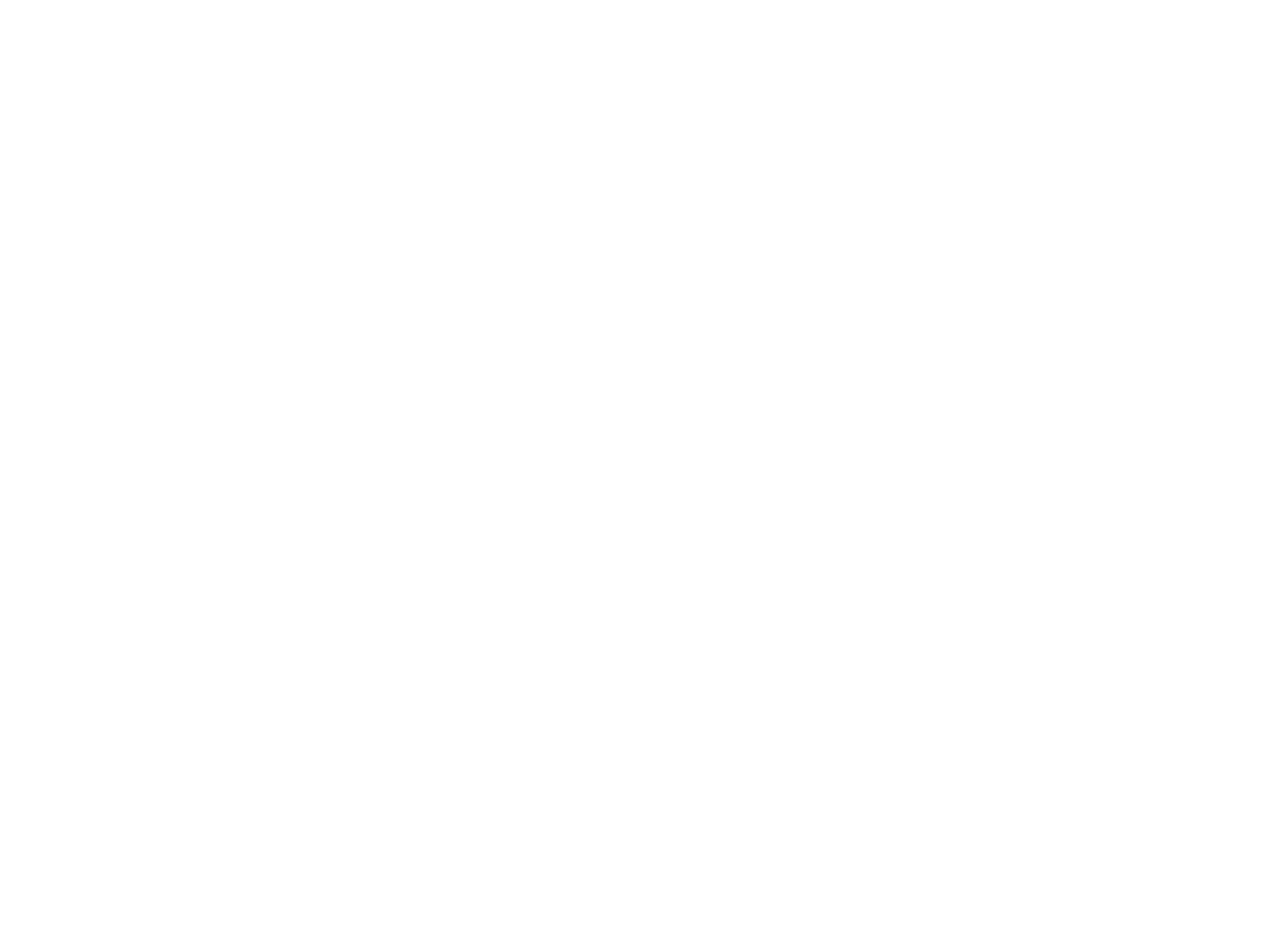
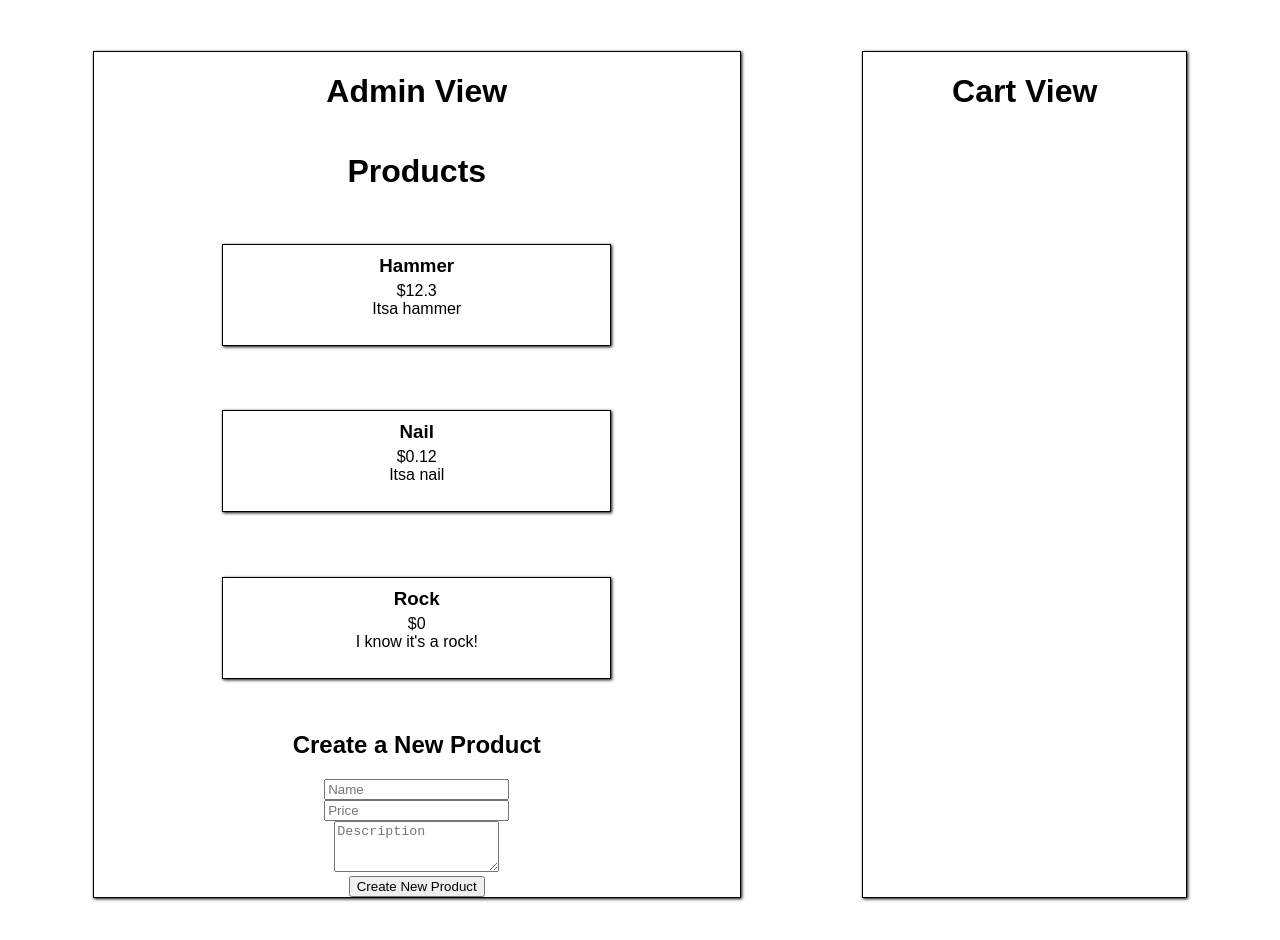
Before and after one commit to RedKing7/react-hardware-store, a React (Create React App) app: page / in a window 1280 px wide. Shown: the part 200-1140 px from the top of the page. Before the commit the page ends 800 px from the top, so only its background shows below. Built offline with nearby package versions, Linux system fonts and the light colour scheme.

Commit message:
styling, add product added

```diff
--- a/src/App.css
+++ b/src/App.css
@@ -26,3 +26,45 @@
   from { transform: rotate(0deg); }
   to { transform: rotate(360deg); }
 }
+
+.main{
+  display: flex;
+  justify-content: space-between;
+  width: 95%;
+  margin: 0 auto;
+}
+
+.shop{
+  border: 1px solid black;
+  width: 60%;
+  min-height: 500px;
+  box-shadow: 1px 1px 3px black;
+  margin: 5%;
+}
+
+.products{
+  display: flex;
+  flex-direction: column;
+  align-items: center;
+}
+
+.product{
+  border: 1px solid black;
+  width: 60%;
+  min-height: 100px;
+  box-shadow: 1px 1px 3px black;
+  margin: 5%;
+}
+
+.product h3{
+  margin-bottom: 5px;
+  margin-top: 10px;
+}
+
+.cart{
+  border: 1px solid black;
+  width: 30%;
+  min-height: 500px;
+  box-shadow: 1px 1px 3px black;
+  margin: 5%;
+}
--- /dev/null
+++ b/src/components/AdminView.jsx
@@ -0,0 +1,26 @@
+import React, { Component } from 'react';
+
+import ProductList from './ProductList'
+import ProductForm from './ProductForm'
+
+class AdminView extends Component{
+
+   render(){
+      return(
+         <div>
+            <h1>Admin View</h1>
+
+            <ProductList
+                  productList={this.props.productList}
+                  isAdmin={this.isAdmin}
+            />
+
+            <ProductForm
+                  addProductToProductList={this.props.addProductToProductList}
+            />
+         </div>
+      )
+   }
+}
+
+export default AdminView;
--- /dev/null
+++ b/src/components/CartView.jsx
@@ -0,0 +1,13 @@
+import React, { Component } from 'react';
+
+class CartView extends Component {
+   render() {
+      return (
+         <div className='cart'>
+            <h1>Cart View</h1>
+         </div>
+      );
+   }
+}
+
+export default CartView;
--- a/src/components/HomePage.jsx
+++ b/src/components/HomePage.jsx
@@ -1,15 +1,48 @@
 import React, { Component } from 'react';
 
-import Header from './Header'
+import Header from './Header';
+import Shop from './Shop';
 
 class HomePage extends Component {
+   constructor(){
+      super();
+      this.state = {
+         productList: [
+            {
+               productName: 'Hammer',
+               description: 'Itsa hammer',
+               price: 12.3
+            },
+            {
+               productName: 'Nail',
+               description: 'Itsa nail',
+               price: 0.12
+            },
+            {
+               productName: 'Rock',
+               description: 'I know it\'s a rock!',
+               price: 0.00
+            }
+         ]
+      };
+   }
+
+   addProductToProductList = (newProduct) =>{
+      const newProductList = [...this.state.productList];
+      newProductList.push(newProduct);
+      this.setState({productList: newProductList});
+   }
+
    render(){
       return(
          <div>
-            <div className='App-header'>
+            <header className='App-header'>
                <Header/>
-            </div>
-            {/* this.state.adminLoggedIn ? <Admin /> : <User /> */}
+            </header>
+            <Shop
+               productList={this.state.productList}
+               addProductToProductList={this.addProductToProductList}
+            />
          </div>
       )
    }
--- /dev/null
+++ b/src/components/Product.jsx
@@ -0,0 +1,32 @@
+// import React, { Component } from 'react';
+import React from 'react'
+//Dumb/stateless component
+
+const Product = ({productName, price, description}) =>{
+   return(
+      <div className='product'>
+         <h3>{productName}</h3>
+         <div>${price}</div>
+         <div>{description}</div>
+         {/* <button>Add to cart</button> */}
+      </div>
+   )
+}
+
+// class Product extends Component {
+//    render() {
+//       const productName = this.props.productName;
+//       const description = this.props.description;
+//       const price = this.props.price;
+
+//       return (
+//          <div className='product'>
+//             <h3>{productName}</h3>
+//             <div>${price}</div>
+//             <div>{description}</div>
+//          </div>
+//       );
+//    }
+// }
+
+export default Product;
--- /dev/null
+++ b/src/components/ProductForm.jsx
@@ -0,0 +1,85 @@
+import React, { Component } from 'react';
+
+class ProductForm extends Component {
+   constructor(){
+      super();
+
+      this.state = {
+         newProduct: {
+            productName: '',
+            price: '',
+            description: ''
+         }
+      }
+   }
+
+   handleNewProductChange = (e) =>{
+      const attributeName = e.target.name;
+      const attributeValue = e.target.value;
+
+      const newProduct = {...this.state.newProduct};
+      newProduct[attributeName] = attributeValue;
+
+      this.setState({newProduct});
+   }
+
+   handleSubmit = (e) =>{
+      e.preventDefault();
+      this.props.addProductToProductList(this.state.newProduct);
+
+      const emptyProduct = {
+         productName: '',
+         price: '',
+         description: ''
+      }
+
+      this.setState({newProduct: emptyProduct})
+   }
+
+   render() {
+      return (
+         <div>
+            <h2>Create a New Product</h2>
+            <form onSubmit={this.handleSubmit}>
+               <div>
+                  <input
+                     type="text"
+                     name='productName'
+                     placeholder='Name'
+                     value={this.state.newProduct.productName}
+                     onChange={this.handleNewProductChange}
+                  />
+               </div>
+
+               <div>
+                  <input
+                     type="number"
+                     name='price'
+                     min='0.00'
+                     step='.01'
+                     placeholder='Price'
+                     value={this.state.newProduct.price}
+                     onChange={this.handleNewProductChange}
+                  />
+               </div>
+
+               <div>
+                  <textarea
+                     cols="18"
+                     rows="3"
+                     type="text"
+                     name='description'
+                     placeholder='Description'
+                     value={this.state.newProduct.description}
+                     onChange={this.handleNewProductChange}
+                  />
+               </div>
+
+               <div><input type='submit' value='Create New Product'/></div>
+            </form>
+         </div>
+      );
+   }
+}
+
+export default ProductForm;
--- /dev/null
+++ b/src/components/ProductList.jsx
@@ -0,0 +1,29 @@
+import React, { Component } from 'react';
+
+import Product from './Product'
+
+class ProductList extends Component {
+   render() {
+      const productList = this.props.productList;
+
+      console.log(productList);
+
+      const productComponents = productList.map((product, index)=>{
+         return <Product
+            productName={product.productName}
+            description={product.description}
+            price={product.price}
+            key={index}
+            />
+      });
+
+      return (
+         <div className='products'>
+            <h1>Products</h1>
+            {productComponents}
+         </div>
+      );
+   }
+}
+
+export default ProductList;
--- /dev/null
+++ b/src/components/Shop.jsx
@@ -0,0 +1,39 @@
+import React, { Component } from 'react';
+import AdminView from './AdminView';
+import ShopView from './ShopView'
+import CartView from './CartView'
+
+class Shop extends Component {
+   constructor(){
+      super();
+      this.state = {
+         isAdmin: true
+      }
+   }
+
+   render() {
+      return (
+         <div className='main'>
+            <div className='shop'>
+               {
+                  this.isAdmin ?
+                     <ShopView
+                        productList={this.props.productList}
+                        isAdmin={this.isAdmin}
+                     />
+                  :
+                     <AdminView
+                        productList={this.props.productList}
+                        addProductToProductList={this.props.addProductToProductList}
+                        isAdmin={this.isAdmin}
+                     />
+               }
+            </div>
+
+            <CartView/>
+         </div>
+      );
+   }
+}
+
+export default Shop;
--- /dev/null
+++ b/src/components/ShopView.jsx
@@ -0,0 +1,15 @@
+import React, { Component } from 'react';
+import ProductList from './ProductList'
+
+class ShopView extends Component {
+   render() {
+      return (
+         <div>
+            <h1>Shop View</h1>
+            <ProductList productList={this.props.productList}/>
+         </div>
+      );
+   }
+}
+
+export default ShopView;
```
Also changed, not shown: package.json (+7 -0 lines), 1 other file (tests, documents, lock files or other folders).
